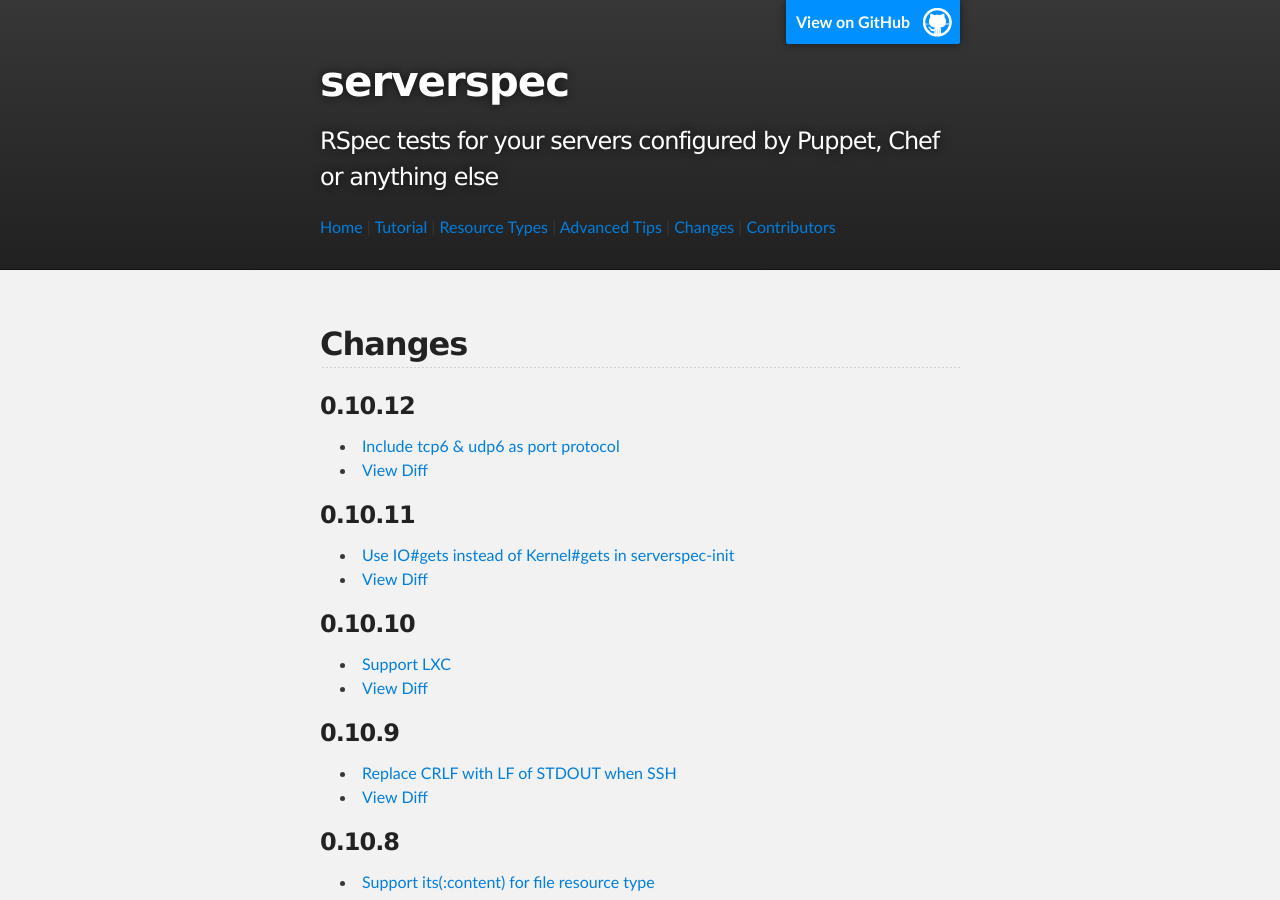
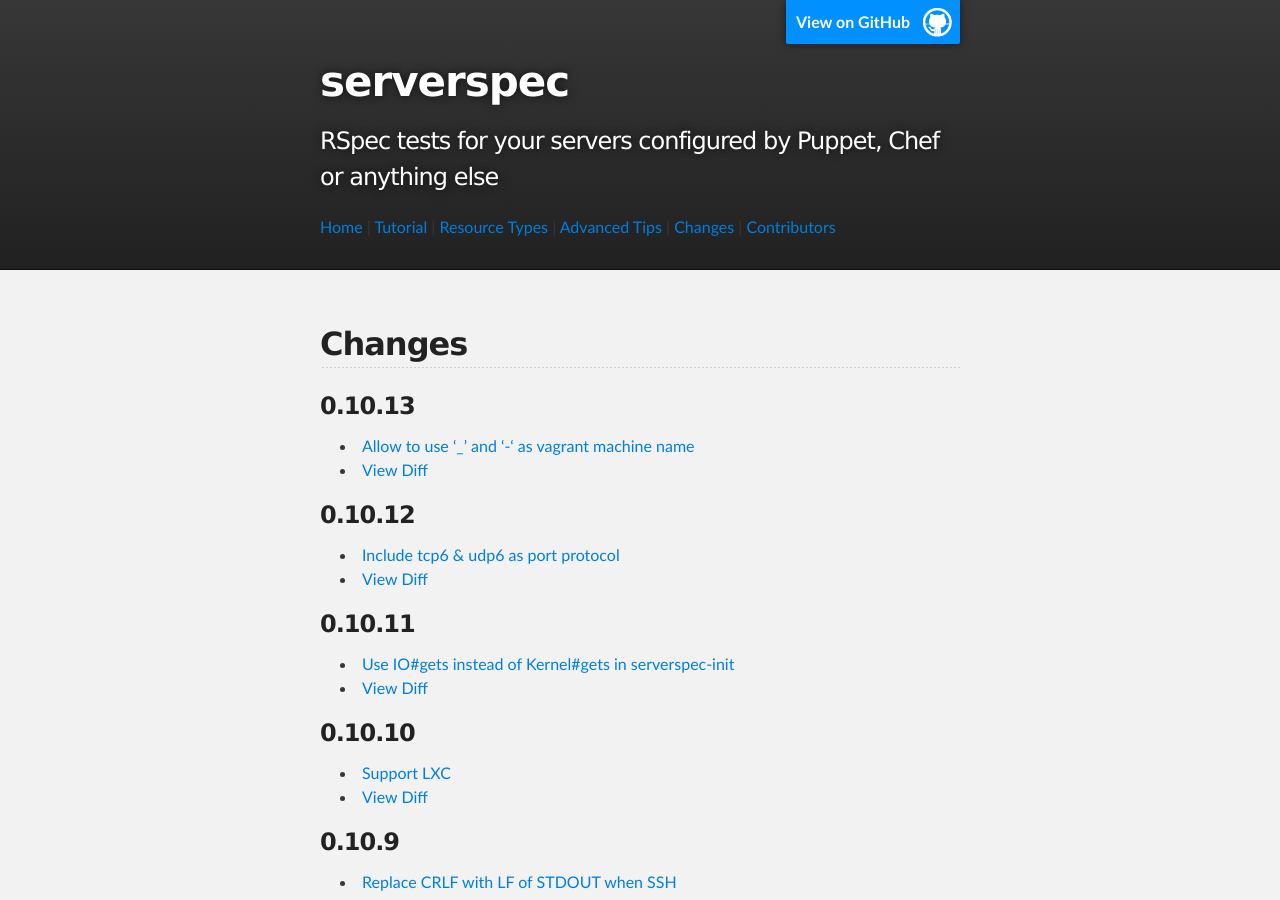
Before and after one commit to serverspec/serverspec.github.io, a Jekyll site: the page built from changes.md, in a window 1280 px wide and 900 px high. Built offline with Jekyll 4.4.1, drawn with Linux system fonts in a browser that asks for light colours; Markdown is read by kramdown in place of the engine named in the settings.

Commit message:
Add changes of v0.10.13

```diff
--- a/changes.md
+++ b/changes.md
@@ -4,6 +4,11 @@ title: Changes
 ---
 
 ## Changes
+
+### 0.10.13
+
+ * [Allow to use '_' and '-' as vagrant machine name](https://github.com/serverspec/serverspec/pull/290)
+ * [View Diff](https://github.com/serverspec/serverspec/compare/v0.10.12...v0.10.13)
 
 ### 0.10.12
 
```
